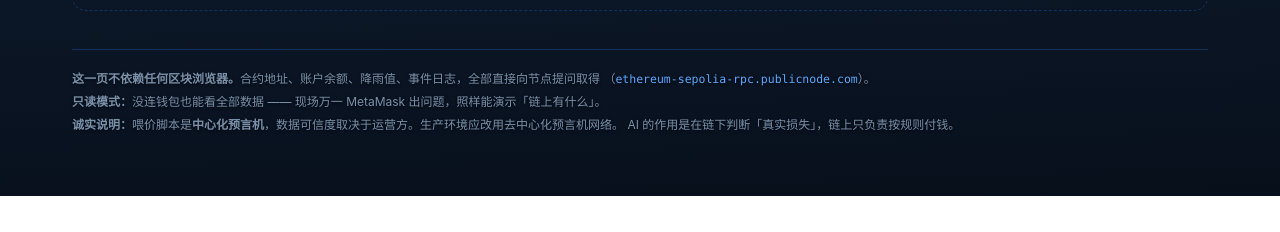
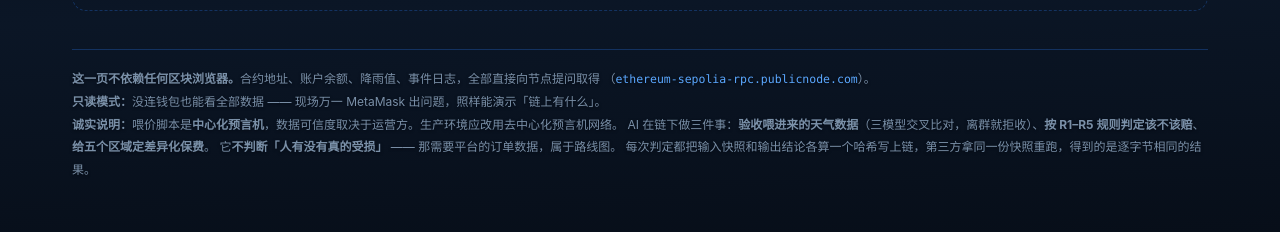
Before and after one commit to juice-butterfly/rainproof, a plain HTML site: page 05-演示站点/index.html in a window 1280 px wide. Shown: the part 1239-1471 px from the top of the page. Before the commit the page ends 1435 px from the top, so only its background shows below. Drawn offline with Linux system fonts and the light colour scheme; no server answers.

Commit message:
[A] 修掉演示页 footer 里一句与统一口径冲突的错话：AI 不判断'真实损失'（那需要平台订单数据），它做的是喂价验收/R1-R5判定/差异化定价三件事

```diff
--- a/05-演示站点/index.html
+++ b/05-演示站点/index.html
@@ -302,7 +302,9 @@
   <b>只读模式：</b>没连钱包也能看全部数据 —— 现场万一 MetaMask 出问题，照样能演示「链上有什么」。
   <br>
   <b>诚实说明：</b>喂价脚本是<strong>中心化预言机</strong>，数据可信度取决于运营方。生产环境应改用去中心化预言机网络。
-  AI 的作用是在链下判断「真实损失」，链上只负责按规则付钱。
+  AI 在链下做三件事：<strong>验收喂进来的天气数据</strong>（三模型交叉比对，离群就拒收）、<strong>按 R1–R5 规则判定该不该赔</strong>、<strong>给五个区域定差异化保费</strong>。
+  它<strong>不判断「人有没有真的受损」</strong> —— 那需要平台的订单数据，属于路线图。
+  每次判定都把输入快照和输出结论各算一个哈希写上链，第三方拿同一份快照重跑，得到的是逐字节相同的结果。
 </footer>
 </div>
 
```
